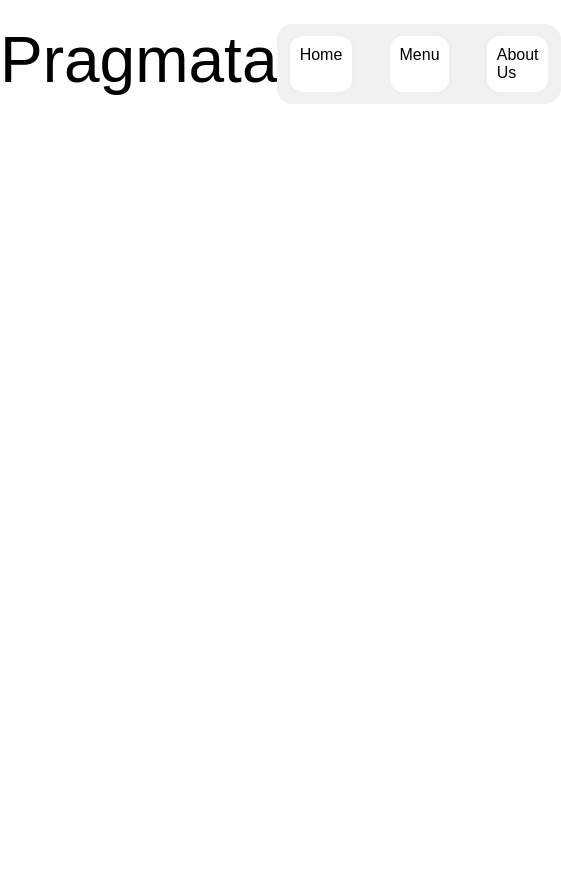
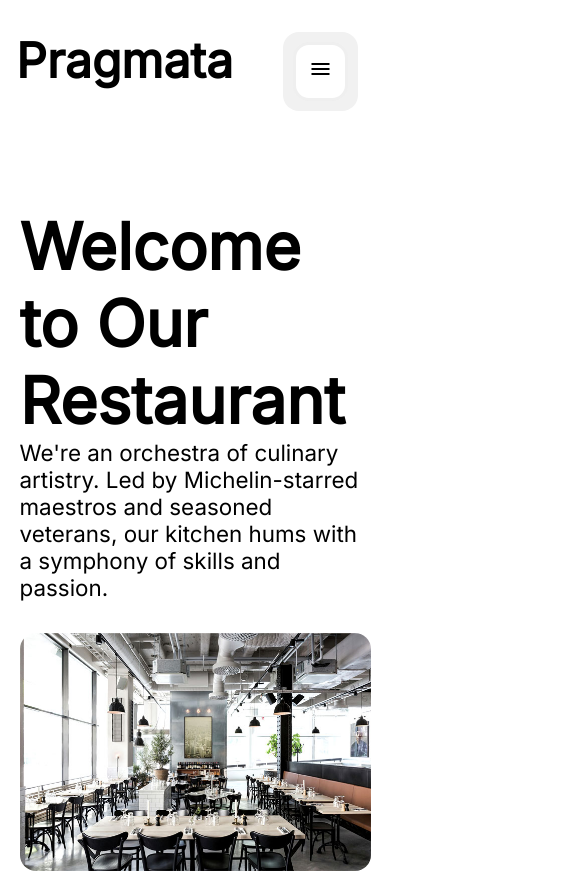
Before and after one commit to andermendz/odin-restaurant, a website built with webpack: page src/template.html in a window 390 px wide. Shown: the whole page, 561 px wide, since content can reach past the window. Before the commit the page ends 844 px from the top, so only its background shows below. Built offline with nearby package versions, Linux system fonts and the light colour scheme.

Commit message:
functional responsive menu

```diff
--- a/src/home.js
+++ b/src/home.js
@@ -7,14 +7,16 @@ export default function home () {
         <div class="title">
             Welcome to Our Restaurant
         </div>
-        <div class="sub-text">
-            we're an orchestra of culinary artistry.
+        <div class="subtext">
+            We're an orchestra of culinary artistry.
             Led by Michelin-starred maestros and seasoned veterans,
              our kitchen hums with a symphony of skills and passion.
         </div>
     </div>
 
      <img src="${homeimage}" alt="">
+
+
 </div>`;
 
 }
--- a/src/index.js
+++ b/src/index.js
@@ -4,7 +4,51 @@ import home from './home';
 
 let content = document.querySelector('.content')
 let homeact = document.querySelector('#home')
-let menuact = document.querySelector('menu')
-let aboutact = document.querySelector('about')
+let menuact = document.querySelector('#menu')
+let aboutact = document.querySelector('#about')
 
+let resphomeact = document.querySelector('#resphome')
+let respmenuact = document.querySelector('#respmenu')
+let respaboutact = document.querySelector('#respabout')
+
+let menutoggle = document.querySelector('#menu-toggle')
+
+menutoggle.onclick = () =>{
+    let statusChecker = 0
+    let menuoptions = [resphomeact,respmenuact,respaboutact]
+
+    menuoptions.forEach((option) => {
+        if(option.style.display == 'inline'){
+            statusChecker = 1
+            console.log('test')
+        }
+    })
+
+    if(statusChecker == 1){
+        menuoptions.forEach((option) => {
+            option.style.display = 'none';
+        })
+    } else  if ( statusChecker == 0){
+        menuoptions.forEach((option) => {
+            option.style.display = 'inline';
+            console.log('test')
+        })
+    }
+}
+
+
+
+
+
+
+
+
+
+
+
+
+
+
+
+home()
 homeact.onclick = home;
--- a/src/style.css
+++ b/src/style.css
@@ -1,9 +1,9 @@
-@import url('https://fonts.googleapis.com/css2?family=Inter&display=swap');
+@import url("https://fonts.googleapis.com/css2?family=Inter&display=swap");
+@import url("https://fonts.googleapis.com/css2?family=Material+Symbols+Outlined:opsz,wght,FILL,GRAD@24,400,0,0");
 
-
-:root{
+:root {
   font-size: 16px;
-    font-family: sans-serif;
+  font-family: "Inter", sans-serif;
 }
 
 html,
@@ -11,37 +11,42 @@ body {
   height: 100%;
 }
 
-body{
-
+body {
   margin: 0px;
   display: grid;
-    grid-template-rows: 8rem 1fr ;
-
+  grid-template-rows: 8rem 1fr;
 }
 
-header{
+header {
   display: flex;
   justify-content: space-around;
   align-items: center;
 }
 
-#header-logo{
+#header-logo {
   font-size: 4rem;
   font-weight: 400;
   margin-bottom: 0.5rem;
 }
 
-nav{
+nav {
   display: flex;
   background-color: #f1f1f1;
   border-radius: 1rem;
   padding: 0.6rem;
   gap: 2rem;
   justify-content: space-around;
-
+  transition: all 0.4s ease-in-out;
 }
 
-nav>div{
+#responsive-nav {
+    display: none;
+}
+nav > div {
+  display: flex;
+  align-items: center;
+  justify-content: center;
+
   background-color: #ffffff;
   transition: all 0.4s ease-in-out;
   border: 0.2rem solid #efefef;
@@ -49,15 +54,81 @@ border-radius: 1rem;
   padding: 0.6rem;
 }
 
-nav>div:hover{
+nav > div:hover {
   transform: scale(1.06);
 }
 
-.content{
-    display: flex;
+#menu-toggle {
+  display: none;
+}
+.content {
 }
 
-.texts-container{
+.texts-container {
   width: 90%;
-    max-width: 60rem;
+  align-self: center;
+  max-width: 40rem;
 }
+.texts-container > .title {
+  font-size: 4rem;
+  font-weight: 600;
+}
+
+.texts-container > .subtext {
+  font-size: 1.4rem;
+}
+.home {
+  display: flex;
+  gap: 2rem;
+  justify-content: center;
+  flex-wrap: wrap;
+  margin-top: 5rem;
+}
+
+.home > img {
+  width: 90%;
+  border-radius: 1rem;
+  max-width: 40rem;
+}
+
+@media screen and (max-width: 700px) {
+  #header-logo {
+    position: absolute;
+    font-size: 3rem;
+    font-weight: 600;
+    left: 1rem;
+  }
+
+  #responsive-nav {
+    display: flex;
+    background-color: #f1f1f1;
+    border-radius: 1rem;
+    padding: 0.6rem;
+
+    text-align: center;
+    position: absolute;
+    gap: 0.8rem;
+    right: 2rem;
+    top: 2rem;
+    flex-direction: column;
+
+    transition: all 0.4s ease-in-out;
+  }
+  #responsive-nav > div {
+    padding: 0.8rem;
+  }
+  nav {
+    display: none;
+  }
+
+
+  #menu-toggle {
+    display: inline;
+  }
+  #responsive-nav>
+  #resphome,
+  #respmenu,
+  #respabout {
+    display: none;
+  }
+}
--- a/src/template.html
+++ b/src/template.html
@@ -11,10 +11,21 @@
         Pragmata
     </div>
     <nav>
+
         <div id="home">Home</div>
         <div id="menu">Menu</div>
         <div id="about">About Us</div>
     </nav>
+
+    <nav id="responsive-nav">
+      <div id="menu-toggle">
+        <span class="material-symbols-outlined">
+        menu
+        </span></div>
+      <div id="resphome">Home</div>
+      <div id="respmenu">Menu</div>
+      <div id="respabout">About Us</div>
+  </nav>
   </header>
   <div class="content">
 
--- a/webpack.config.js
+++ b/webpack.config.js
@@ -1,31 +1,32 @@
-const path = require('path');
-const HtmlWebpackPlugin = require('html-webpack-plugin');
+const path = require("path");
+const HtmlWebpackPlugin = require("html-webpack-plugin");
 
 module.exports = {
+  mode: 'development',
   entry: {
-        index: './src/index.js',
+    index: "./src/index.js",
   },
+  devtool: "inline-source-map",
   plugins: [
     new HtmlWebpackPlugin({
-      title: 'Odin Restaurant',
-      template: './src/template.html',
+      title: "Odin Restaurant",
+      template: "./src/template.html",
     }),
   ],
   output: {
-    filename: '[name].bundle.js',
-     path: path.resolve(__dirname, 'dist'),
+    filename: "[name].bundle.js",
+    path: path.resolve(__dirname, "dist"),
     clean: true,
-
   },
   module: {
     rules: [
       {
         test: /\.css$/i,
-        use: ['style-loader', 'css-loader'],
+        use: ["style-loader", "css-loader"],
       },
       {
         test: /\.(png|svg|jpg|jpeg|gif)$/i,
-        type: 'asset/resource',
+        type: "asset/resource",
       },
     ],
   },
```
Also changed, not shown: dist/index.bundle.js, dist/index.html. Lines whose indentation alone changed are shown as unchanged.
